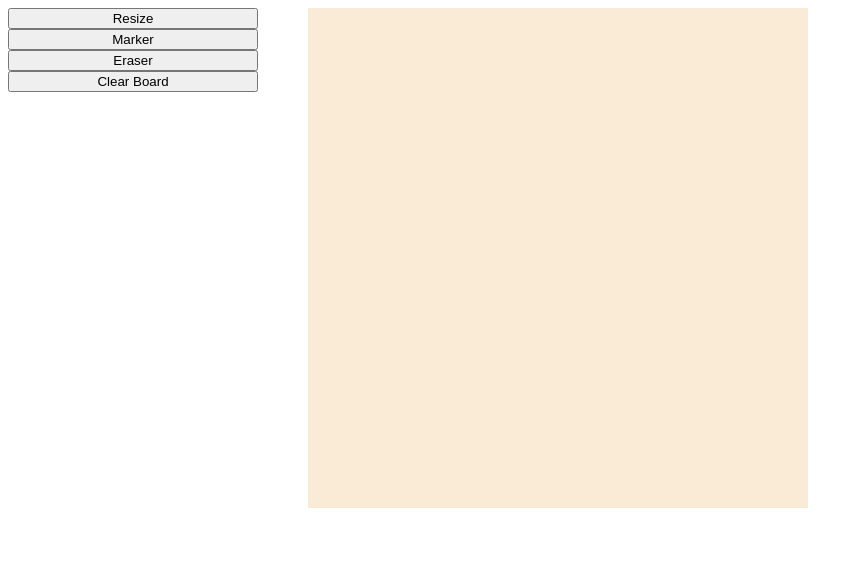
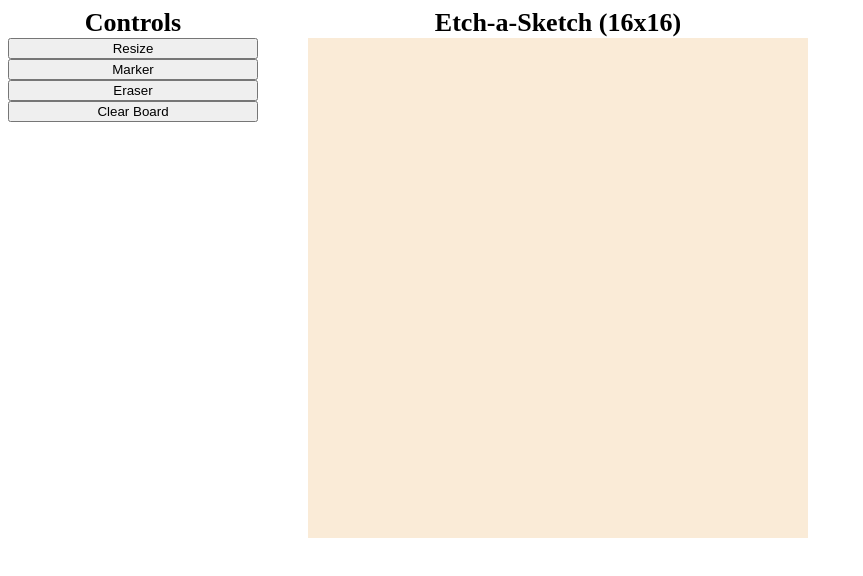
Before and after one commit to amholzer12/etch-a-sketch, a plain HTML site: page index.html in a window 1280 px wide. Shown: the whole page, without its empty margins (0-863 px from the left). Drawn offline with Linux system fonts and the light colour scheme.

Commit message:
fixed bug where mouse gets stuck down when mousing out of canvas and added labels to controls and canvas

```diff
--- a/index.html
+++ b/index.html
@@ -9,13 +9,19 @@
 </head>
 <body>
     <div class="container">
+        <div class="controlBox">
             <div class="controls">
+                <div class="controlLabel">Controls</div>
                 <button class="resize">Resize</button>
                 <button class="marker">Marker</button>
                 <button class="eraser">Eraser</button>
                 <button class="clear">Clear Board</button>
             </div>
+        </div>
+        <div class="canvasBox">
+            <div class="canvasLabel">Etch-a-Sketch</div>
             <div class="canvas"></div>
+        </div>
     </div>
     <script src="javascript.js"></script>
 </body>
--- a/javascript.js
+++ b/javascript.js
@@ -1,8 +1,14 @@
 const canvas = document.querySelector(".canvas")
-// hard coding board size for building/testing purposes. will eventually be user input.
+// hard coding board size for building/testing purposes. will eventually be user input
 let size = 16
 let isDragging = false
 let isErasing = false
+const canvasLabel = document.querySelector(".canvasLabel")
+
+// fixes bug when you are clicking the mouse down and drag it out of the canvas before letting go
+canvas.addEventListener('mouseleave', (e) => {
+    isDragging = false
+});
 
 const resize = document.querySelector(".resize");
 resize.addEventListener('click', (e) => {
@@ -40,7 +46,7 @@ function removeBoard(pants) {
 
 function buildBoard(size) {
     const gridSize = size * size
-
+    canvasLabel.textContent = `Etch-a-Sketch (${size}x${size})`;
     for (let i = 0; i < gridSize; i++) {
         //making div element to fill the canvas
         const canvasDiv = document.createElement('div');
@@ -70,11 +76,7 @@ function buildBoard(size) {
         });
 
         canvas.appendChild(canvasDiv);
-
     }
-
-
-
 };
 
 buildBoard(size)
--- a/style.css
+++ b/style.css
@@ -25,3 +25,26 @@
 .original {
     background-color: antiquewhite;
 }
+
+.controlBox {
+    display: flex;
+    flex-direction: column;
+}
+
+.controlLabel {
+    align-self: center;
+    font-size: 26px;
+    font-weight: bold;
+}
+
+.canvasBox {
+    display: flex;
+    flex-direction: column;
+    /* align-items: center; */
+}
+
+.canvasLabel {
+    align-self: center;
+    font-size: 26px;
+    font-weight: bold;
+}
```
Lines whose indentation alone changed are shown as unchanged.
